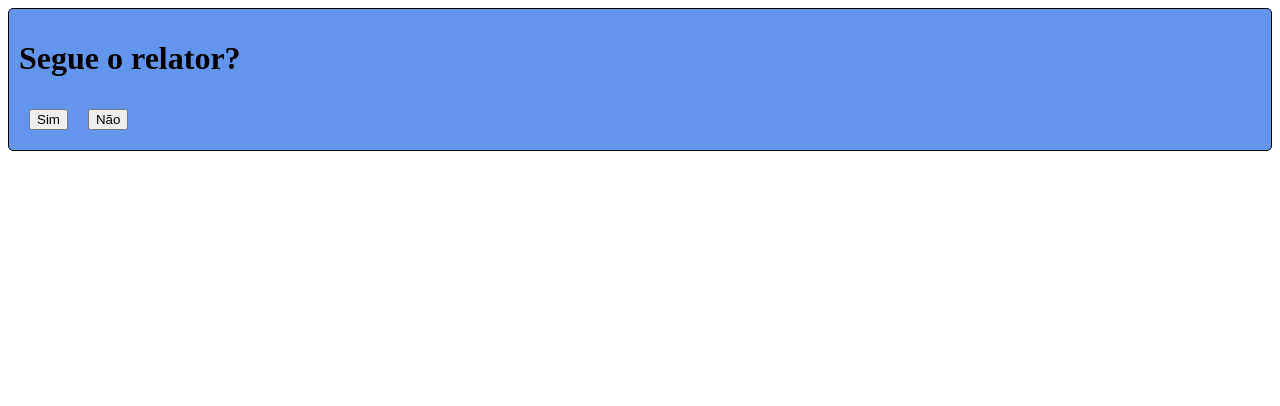
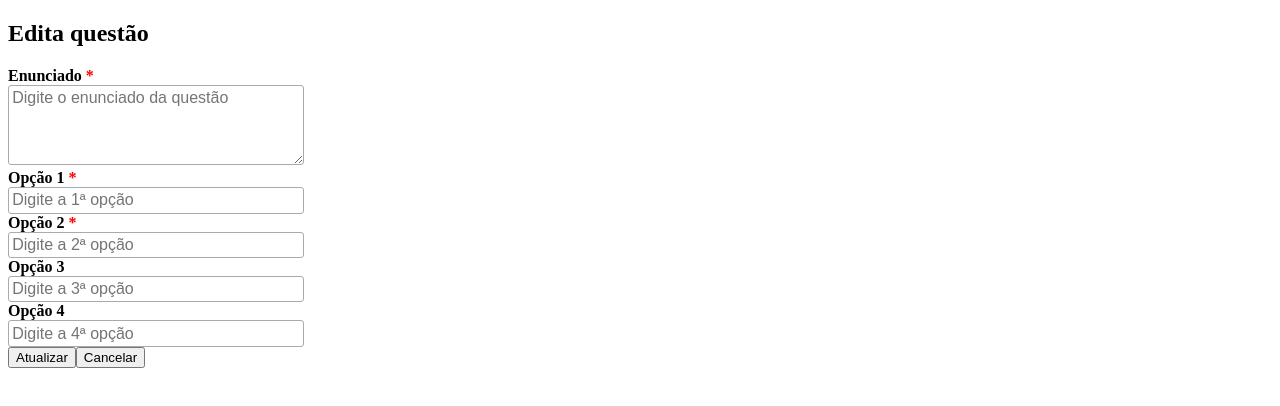
Before and after one commit to Kathamala/Frameworks-Unidade-2, a Vue app in the folder voting-card/: page / in a window 1280 px wide. Shown: the top 406 px of the page. Built offline with nearby package versions, Linux system fonts and the light colour scheme.

Commit message:
Primeira tentativa de implementação em vue

```diff
--- a/voting-card/src/App.vue
+++ b/voting-card/src/App.vue
@@ -1,18 +1,27 @@
 <template>
   <div id="app">
-    <Card
+    <Form/>
+  </div>
+</template>
+
+<script>
+  //import Card from './components/voting-card.vue'
+  import Form from './components/voting-form.vue'
+  //import List from './components/voting-list.vue'
+
+  /*
+      <Card
       :title="title"
       :state="state"
       :votes="votes"
     ></Card>
-  </div>
-</template>
-
-<script>
-  import Card from './components/voting-card.vue'
+  */
 
   export default {
     name: 'App',
+    data: () => ({
+    }),
+    /*
     data: () => ({
       title: "Segue o relator?",
       state: "open",
@@ -26,9 +35,11 @@
           "count": 3
         }
       ]
-    }),
+    }),*/
     components: {
-      Card
+      //Card
+      Form
+      //List
     }
   }
 </script>
--- /dev/null
+++ b/voting-card/src/components/Input.vue
@@ -0,0 +1,94 @@
+<template>
+  <div className="form-item">
+    <label>
+      {{ label }}
+      <span v-if="isRequired" style="color: red">*</span>
+    </label>
+    <div>
+      <textarea
+        v-if="type === 'textarea'"
+        rows="4"
+        :placeholder="placeholder"
+        :value="modelValue"
+        @change="$emit('update:modelValue', $event.target.value)"
+        @blur="$emit('blur', name)"
+      />
+      <input
+        v-else
+        type="text"
+        :placeholder="placeholder"
+        :value="modelValue"
+        @change="$emit('update:modelValue', $event.target.value)"
+        @blur="$emit('blur', name)"
+      />
+      <div class="error">{{ error }}</div>
+    </div>
+  </div>
+</template>
+
+<script scoped>
+export default {
+  props: [
+    'type', // input (detfault) ou textarea
+    'label', // label (opcional)
+    'placeholder',
+    'name',
+    // 'onChange',
+    // 'onBlur',
+    'isRequired',
+    'touched',
+    'error',
+
+    'modelValue'
+  ]
+  // methods: {
+  //   onChange(event) {
+  //     this.$emit('update:modelValue', event.target.value)
+  //     // this.$emit('change', this.name)
+  //   }
+  // }
+  // data() {
+  //   console.log(this.values)
+
+  //   return {
+  //     value: this.values[this.name]
+  //   }
+  // },
+  // computed: {
+  //   value() {
+  //     return this.values[this.name]
+  //   },
+  //   updateName() {
+  //     return `update:${this.name}`
+  //   }
+  // }
+}
+</script>
+
+<style>
+label {
+  min-width: 6rem;
+  text-align: right;
+  margin-right: 5px;
+  font-weight: bold;
+}
+.error {
+  position: absolute;
+  color: red;
+  font-style: italic;
+  font-size: smaller;
+}
+input[type='text'],
+textarea {
+  border-radius: 3px;
+  font-size: 12pt;
+  font-family: Arial, Helvetica, sans-serif;
+  width: 18rem;
+  border: 1px solid #aaa;
+  padding: 0.2em;
+  color: #444;
+}
+.input-error {
+  border: 1px solid red !important;
+}
+</style>
--- /dev/null
+++ b/voting-card/src/components/validations.js
@@ -0,0 +1,31 @@
+export function minLengthValidation(minLength, value){
+    if(value.trim().length < minLength){
+        return `Este campo requer pelo menos ${minLength} caracteres`
+    }
+
+    return null
+}
+
+export function requiredValidation(value){
+    if(value.trim() === ''){
+        return 'Este campo é obrigatório'
+    }
+
+    return null
+}
+
+export function requiredIsANumber(value){
+    if(isNaN(value) || value.toString().trim() === ''){
+        return 'Este campo deve conter um valor numérico'
+    }
+
+    return null
+}
+
+export function openOrClosed(value){
+    if(value !== 'open' && value !== 'closed'){
+        return 'Este campo deve conter [open] ou [closed] como resposta'
+    }
+
+    return null
+}
--- a/voting-card/src/components/voting-card.vue
+++ b/voting-card/src/components/voting-card.vue
@@ -26,7 +26,7 @@
     export default {
         props: ['title', 'state', 'votes'],
         watch: {
-            state: function(newVAl, oldVal){
+            state: function(){
                 this.mutState = this.state
             }
         },
--- /dev/null
+++ b/voting-card/src/components/voting-form.vue
@@ -0,0 +1,116 @@
+<template>
+  <form @submit.prevent="onSubmit">
+    <h2>Edita questão</h2>
+    <Input
+      type="textarea"
+      label="Enunciado"
+      v-model="qst.statement"
+      placeholder="Digite o enunciado da questão"
+      isRequired="true"
+      name="statement"
+      :error="errors['statement']"
+      @input="touched['statement'] = true"
+      @blur="checkField('statement')"
+    />
+    <Input
+      label="Opção 1"
+      v-model="qst.option1"
+      placeholder="Digite a 1ª opção"
+      isRequired="true"
+      name="option1"
+      :error="errors['option1']"
+      @input="touched['option1'] = true"
+      @blur="checkField('option1')"
+    />
+    <Input
+      label="Opção 2"
+      v-model="qst.option2"
+      placeholder="Digite a 2ª opção"
+      isRequired="true"
+      name="option2"
+      :error="errors['option2']"
+      @input="touched['option2'] = true"
+      @blur="checkField('option2')"
+    />
+    <Input
+      label="Opção 3"
+      v-model="qst.option3"
+      placeholder="Digite a 3ª opção"
+      :error="errors['option3']"
+      name="option3"
+      @input="touched['option3'] = true"
+      @blur="checkField('option3')"
+    />
+    <Input
+      label="Opção 4"
+      v-model="qst.option4"
+      placeholder="Digite a 4ª opção"
+      :error="errors['option4']"
+      name="option4"
+      @input="touched['option4'] = true"
+      @blur="checkField('option4')"
+    />
+    <input type="submit" value="Atualizar" />
+    <button @click="$emit('cancel')" type="button">Cancelar</button>
+  </form>
+</template>
+
+<script>
+import Input from './Input.vue'
+import { minLengthValidation, requiredValidation } from './validations'
+
+const validate = {
+  statement: (value) => minLengthValidation(3, value),
+  option1: requiredValidation,
+  option2: requiredValidation
+}
+
+export default {
+  components: { Input },
+  props: ['question'],
+  data() {
+    const { statement, options } = this.question || {}
+    const [option1, option2, option3, option4] = options || []
+    return {
+      qst: { statement, option1, option2, option3, option4 },
+      errors: {},
+      touched: {}
+    }
+  },
+  methods: {
+    checkField(name) {
+        console.log(this.qst);
+      const value = this.qst[name]
+      const error = validate[name] ? validate[name](value) : null
+      const nameError = this.touched[name] ? error : null
+      this.errors[name] = nameError
+    },
+    onSubmit() {
+      Object.keys(this.qst).forEach((field) => {
+        this.touched[field] = true
+        this.checkField(field)
+      })
+      const errorsIsEmpty = !Object.values(this.errors).some((v) => v)
+      if (errorsIsEmpty) {
+        const options = [
+          this.qst.option1,
+          this.qst.option2,
+          this.qst.option3,
+          this.qst.option4
+        ].filter((o) => o && o.trim() !== '')
+        this.$emit('update', {
+          statement: this.qst.statement,
+          options
+        })
+      }
+    }
+  }
+}
+</script>
+
+<style scoped>
+.form-item {
+  display: flex;
+  margin-bottom: 1.7rem;
+}
+</style>
```
Also changed, not shown: voting-card/src/components/votes.js (added, +18 -0 lines), voting-card/src/components/voting-list.vue (added).
